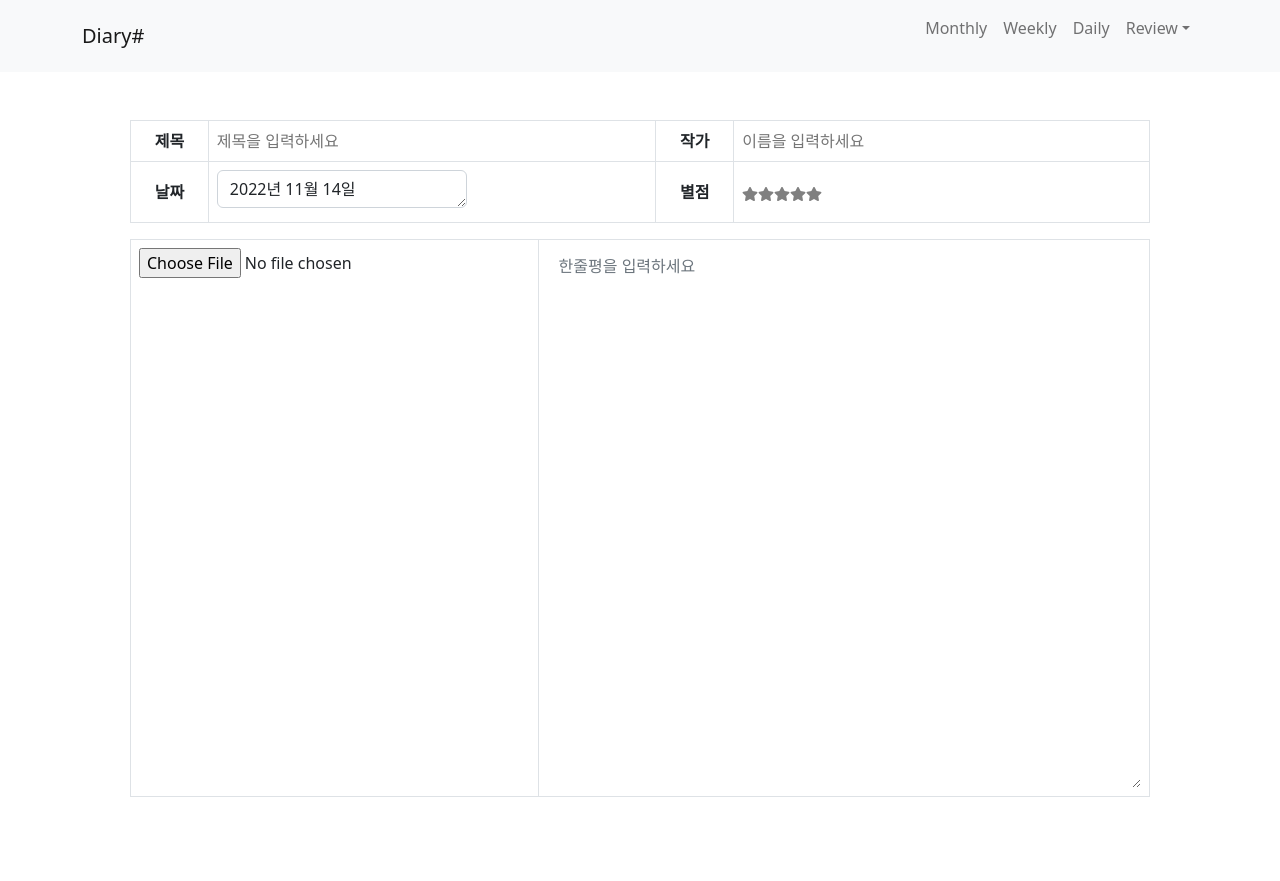
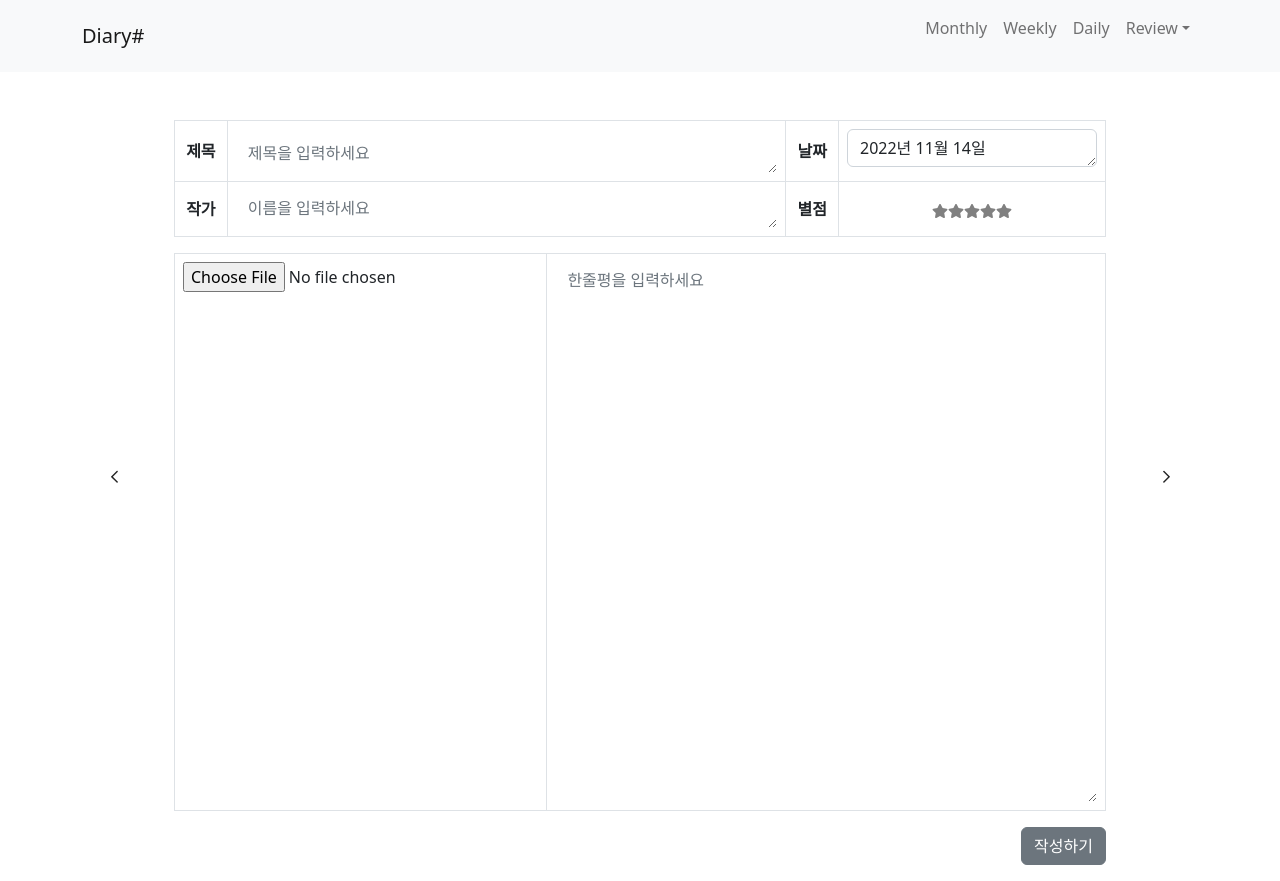
Before and after one commit to Gaboza9/DiaryWeb, a React (Create React App) app: page /bookReview in a window 1280 px wide. Before the commit the page ends 800 px from the top, so only its background shows below. Built offline with nearby package versions, Linux system fonts and the light colour scheme.

Commit message:
first commit

```diff
--- a/src/components/RePage/ReviewContents.css
+++ /dev/null
@@ -1,43 +0,0 @@
-.body{
-    display: flex;
-    flex-direction: row;
-  }
-  .main{
-    display: flex;
-    flex-direction: row;
-    width: 100%;
-    margin: 0px;
-    margin-top: 50px;
-    margin-bottom: 50px;
-    padding: 0px;
-  }
-  input, textarea{
-    margin: 0px;
-    padding: 0px;
-    display: block;
-  }
-  p, div{
-    margin: 0px;
-    padding: 0px;
-  }
-
-  .background{
-    width: 1136px;
-    border: 1px solid #C8C8C8;
-  }
-
-
-
-  .bottom{
-    height: 362px;
-    display: flex;
-    flex-direction: row;
-  }
-  .add_picture{
-    width: 100%;
-    border: 1px solid #C8C8C8;
-  }
-
-#inputImg img{
-  width: 100px;
-}
--- a/src/components/RePage/ReviewContents.js
+++ /dev/null
@@ -1,56 +0,0 @@
-import Calendar from './Calendar'
-import StarRating from './StarRating'
-import Container from 'react-bootstrap/Container';
-
-import Table from 'react-bootstrap/Table';
-import ImageUpload from '../Menu/ImageUpload';
-
-import './ReviewContents.css'
-
-function ReviewContents(){
-
-    return(
-      <>
-    <Container>
-        <div className="body_review" class="mt-5 mx-5">
-            <Table bordered>
-
-            <thead>
-                    <tr>
-                    <th class="text-center">제목</th>
-                    <th colspan = {2}><input type="text" style={{border: 0}} class="align-middle"
-                    placeholder="제목을 입력하세요"></input></th>
-                      <th class="text-center">작가</th>
-                      <th colspan = {2}><input type="text" style={{border: 0}} class="align-middle"
-                      placeholder="이름을 입력하세요"></input></th>
-                      </tr>
-
-                    <tr>
-                    <th class="text-center align-middle">날짜</th>
-                    <td colspan = {2}><Calendar /></td>
-                    <th class="text-center align-middle">별점</th>
-                    <td colspan = {2} class="align-middle"><StarRating /></td>
-                    </tr>
-                </thead>
-            </Table>
-
-            <Table bordered>
-                <tbody>
-                  <tr height="400px">
-                    <td width="40%">
-                      <ImageUpload />
-                    </td>
-                    <td colspan = {2}><textarea   rows="22" class="form-control" height="500px" type="text" style={{border: 0}}
-                    placeholder="한줄평을 입력하세요"></textarea></td>
-                  </tr>
-
-                </tbody>
-            </Table>
-        </div>
-
-        </Container>
-    </>
-    );
-}
-
-export default ReviewContents;
--- /dev/null
+++ b/src/components/ReviewContents.js
@@ -0,0 +1,102 @@
+import Calendar from './RePage/Calendar'
+import StarRating from './RePage/StarRating'
+import Container from 'react-bootstrap/Container';
+import Table from 'react-bootstrap/Table';
+import ImageUpload from './Menu/ImageUpload';
+import KjwLeft from './kjwLeft';
+import KjwRight from './kjwRight';
+
+function ReviewContents(props){
+
+  const body ={
+    display:"flex",
+    flexDirection:"row",
+    width:"100%"
+  }
+  const secLeft={
+    width:"100px"
+  }
+  const secRight={
+    width:"100px"
+  }
+  const secCenter={
+    width:"100%",
+    height:"100%",
+    display:"flex",
+    flexDirection:"column"
+  }
+
+  const submitButton={
+    width:"100%",
+    height:"100%",
+    flexDirection:"column"
+  }
+
+  return(
+    <>
+    <Container>
+      <div style={body}>
+        <section className="secLeft">
+                    <KjwLeft />
+                </section>
+
+        <section style={secCenter}>
+          <div className="body_review" class="mt-5 mx-5">
+
+          {
+            <Table bordered>
+              <thead>
+                <tr>
+                  <th class="text-center align-middle">제목</th>
+                  <td width="60%" ><textarea   rows="1" class="form-control" height="500px" type="text" style={{border: 0}}
+                  placeholder="제목을 입력하세요"></textarea></td>
+                  <th class="text-center align-middle">날짜</th>
+                  <td width="20%" class="align-top"><Calendar /></td>
+                </tr>
+
+                <tr>
+                  <th class="text-center align-middle">{props.type}</th>
+                  <td width="60%"><textarea   rows="1" class="form-control" height="500px" type="text" style={{border: 0}}
+                  placeholder="이름을 입력하세요"></textarea></td>
+                  <th className="text-center align-middle">별점</th>
+                  <td width="20%" class="text-center align-middle"><StarRating /></td>
+                </tr>
+              </thead>
+            </Table>
+          }
+
+          {
+            <Table bordered>
+              <tbody>
+                <tr height="400px">
+                  <td width="40%">
+                    <ImageUpload />
+                  </td>
+
+                  <td colspan = {2}><textarea   rows="22" class="form-control" height="500px" type="text" style={{border: 0}}
+                  placeholder="한줄평을 입력하세요"></textarea>
+                  </td>
+                </tr>
+              </tbody>
+            </Table>
+          }
+          </div>
+
+          <div class="d-md-flex justify-content-md-end">
+          <button class="btn btn-secondary me-md-5 mb-3" type="button">작성하기</button></div>
+
+
+        </section>
+
+
+        <section className="secRight">
+                    <KjwRight />
+                </section>
+      </div>
+
+    </Container>
+  </>
+  );
+}
+
+export default ReviewContents;
--- a/src/pages/BookReviewPage.js
+++ b/src/pages/BookReviewPage.js
@@ -1,9 +1,9 @@
-import ReviewContents from '../components/RePage/ReviewContents';
+import ReviewContents from "../components/ReviewContents";
 
 function BookReviewPage() {
   return (
     <>
-      <ReviewContents/>
+      <ReviewContents type="작가"/>
     </>
   );
 }
--- a/src/pages/MovieReviewPage.js
+++ b/src/pages/MovieReviewPage.js
@@ -1,11 +1,9 @@
-import ReviewContents from '../components/RePage/ReviewContents';
-import { useState } from 'react';
+import ReviewContents from "../components/ReviewContents";
 
 function MovieReviewPage() {
-  const [tab , setDealTab]=useState("curr")
   return (
     <>
-      <ReviewContents/>
+      <ReviewContents type="배우"/>
     </>
   );
 }
```
Also changed, not shown: 2 other files (tests, documents, lock files or other folders).
